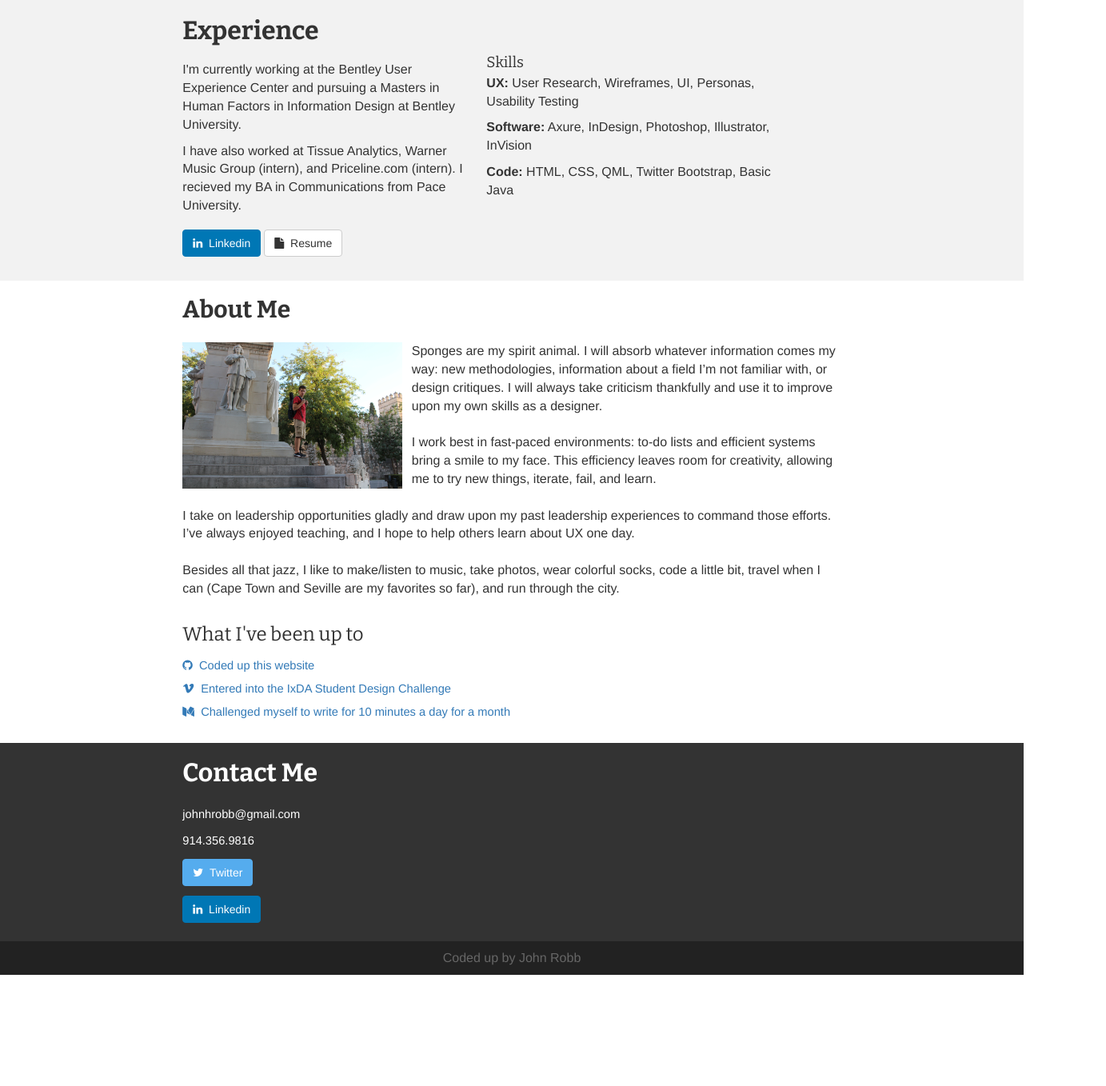
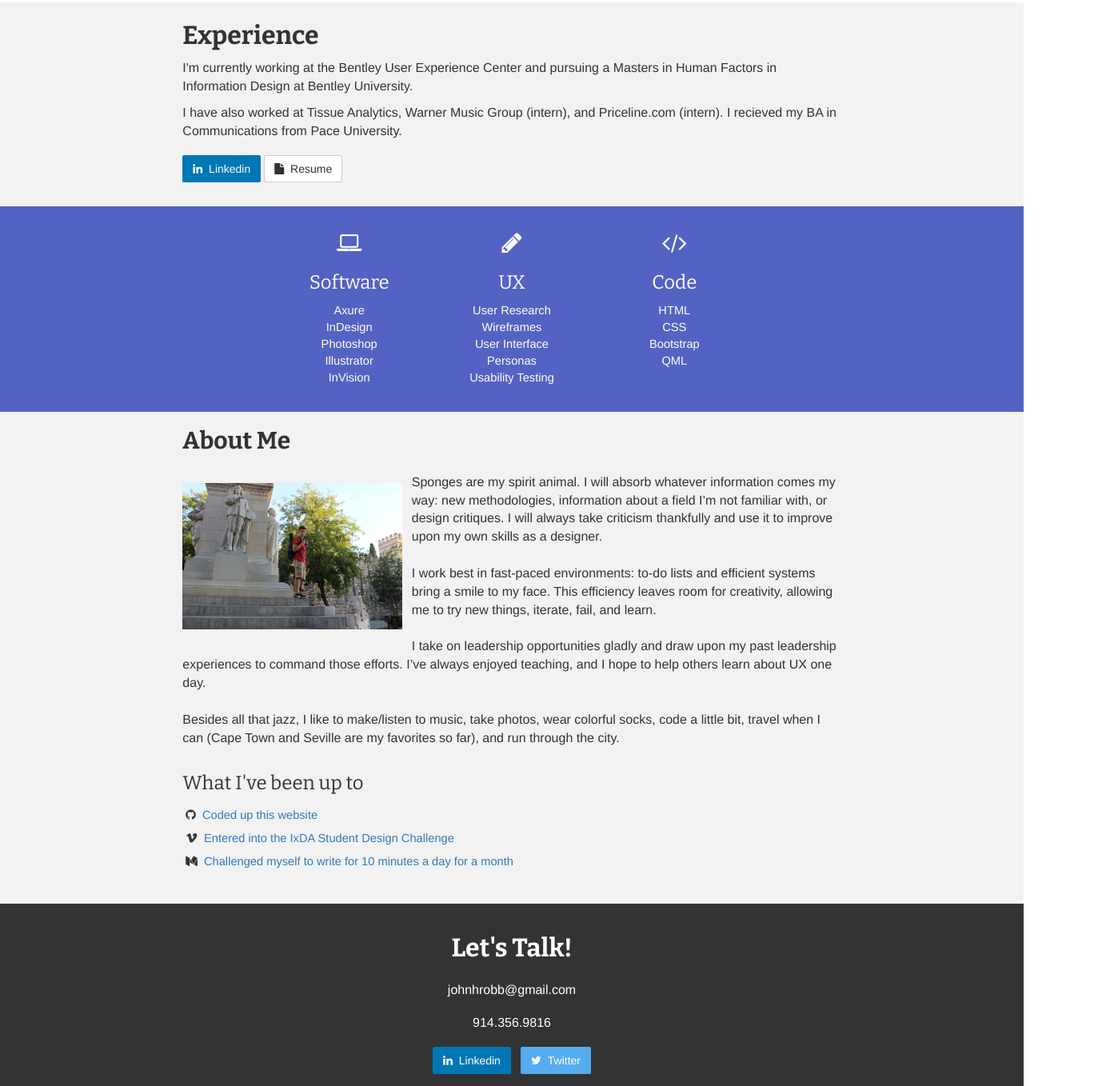
Before and after one commit to johnrobbjr/Portfolio, a plain HTML site: page index.html in a window 1280 px wide. Shown: the part 810-2168 px from the top of the page at 80% size, 1383 px wide, since content can reach past the window. Before the commit the page ends 2029 px from the top, so only its background shows below. Drawn offline with nearby package versions, Linux system fonts and the light colour scheme.

Commit message:
Homepage layout edits
Made the home page much better looking
Close to being finished

```diff
--- a/index.html
+++ b/index.html
@@ -55,10 +55,11 @@
     </div>
   </div>
 
-  <div class="container work">
-    <h1 class="col-md-offset-2">My Work</h1>
+  <div class="container-fluid work">
+  <div class="container col-md-8 col-md-offset-2">
+    <h1>My Work</h1>
 
-    <div class="container-nopad col-md-offset-2 col-md-4">
+    <div class="col-md-6" style="padding: 0">
       <table>
         <tr>
           <td>
@@ -74,7 +75,9 @@
           </td>
         </tr>
       </table>
+    </div>
 
+    <div class="col-md-6" style="padding: 0">
       <table>
         <tr>
           <td>
@@ -92,8 +95,7 @@
       </table>
     </div>
 
-
-    <div class="container-nopad col-md-4">
+    <div class="col-md-6" style="padding: 0">
       <table>
         <tr>
           <td>
@@ -109,7 +111,9 @@
           </td>
         </tr>
       </table>
+    </div>
 
+    <div class="col-md-6" style="padding: 0">
       <table>
         <tr>
           <td>
@@ -128,11 +132,11 @@
     </div>
 
   </div> <!-- End Work Section-->
+</div>
 
 <div class="container-fluid xp">
-    <div class="container col-md-offset-2">
+  <div class="container col-md-offset-2 col-md-8">
     <h1>Experience</h1>
-      <div class="container col-sm-9 col-md-4" style="padding:0; padding-right: 24px;">
       <p style="margin-top:8px">
         I'm currently working at the Bentley User Experience Center and pursuing a Masters in Human Factors in Information Design at Bentley University.
       </p>
@@ -146,20 +150,47 @@
       <a href="http://johnrobbdesign.com/publicfiles/John%20Robb.pdf" class="btn btn-default" role="button">
         <i class="fa fa-file"></i>&nbsp;&nbsp;Resume
       </a>
-
+  </div>
 </div>
 
-      <div class="container col-xs-12 col-sm-9 col-md-4" style="padding:0;">
-
-        <h3>Skills</h3>
-        <p>
-          <b>UX:</b> User Research, Wireframes, UI, Personas, Usability Testing
-        <p>
-          <b>Software:</b> Axure, InDesign, Photoshop, Illustrator, InVision
-        </p>
-        <p>
-          <b>Code:</b> HTML, CSS, QML, Twitter Bootstrap, Basic Java
-        </p>
+  <div class="container-fluid skills">
+    <div class="container col-sm-offset-1 col-sm-10 col-md-offset-2 col-md-8 col-lg-offset-3 col-lg-6">
+      <div class="col-sm-4 text-center center-block" style="margin-top: 32px;">
+        <i class="fa fa-laptop fa-2x"></i>
+        <h3>Software</h3>
+        Axure
+        <br/>
+        InDesign
+        <br/>
+        Photoshop
+        <br/>
+        Illustrator
+        <br/>
+        InVision
+      </div>
+      <div class="col-sm-4 text-center" style="margin-top: 32px;">
+        <i class="fa fa-pencil fa-2x"></i>
+        <h3>UX</h3>
+        User Research
+        <br/>
+        Wireframes
+        <br/>
+        User Interface
+        <br/>
+        Personas
+        <br/>
+        Usability Testing
+      </div>
+      <div class="col-sm-4 text-center" style="margin-top: 32px;">
+        <i class="fa fa-code fa-2x"></i>
+        <h3>Code</h3>
+        HTML
+        <br/>
+        CSS
+        <br/>
+        Bootstrap
+        <br/>
+        QML
       </div>
     </div>
   </div>
@@ -167,7 +198,7 @@
   <div class="container-fluid about">
     <div class="container col-md-offset-2 col-md-8">
       <h2>About Me</h2>
-        <img class="img-responsive col-xs-6 col-md-4" src="img/seville.jpg" alt="About Me Image" style="float:left; padding: 0; margin-right:12px; margin-bottom:12px;">
+      <img class="img-responsive col-xs-12 col-sm-6 col-md-4" src="img/seville.jpg" alt="About Me Image">
       <p>
         Sponges are my spirit animal. I will absorb whatever information comes my way: new methodologies, information about a field I’m not familiar with, or design critiques. I will always take criticism thankfully and use it to improve upon my own skills as a designer.
         <br/>
@@ -179,10 +210,10 @@
       </p>
 
       <h3 style="margin-top: 32px; margin-bottom: 16px;">What I've been up to</h3>
-      <ul>
-        <li><a href="https://github.com/johnrobbjr/Portfolio"><i class="fa fa-github"></i> &nbsp;Coded up this website</a></li>
-        <li><a href="https://vimeo.com/150081103"><i class="fa fa-vimeo"></i> &nbsp;Entered into the IxDA Student Design Challenge</a></li>
-        <li><a href="https://medium.com/@johnrobbjr"><i class="fa fa-medium"></i> &nbsp;Challenged myself to write for 10 minutes a day for a month</a></li>
+      <ul class="fa-ul">
+        <li><i class="fa fa-github"></i><a href="https://github.com/johnrobbjr/Portfolio">Coded up this website</a></li>
+        <li><i class="fa fa-vimeo"></i><a href="https://vimeo.com/150081103">Entered into the IxDA Student Design Challenge</a></li>
+        <li><i class="fa fa-medium"></i><a href="https://medium.com/@johnrobbjr">Challenged myself to write for 10 minutes a day for a month</a></li>
       </ul>
 
     </div>
@@ -191,15 +222,12 @@
 
   <!--CONTACT-->
   <div class="container-fluid contact">
-    <div class="container col-md-offset-2 col-md-8">
-      <h1>Contact Me</h1>
-      <ul>
-        <li>johnhrobb@gmail.com</li>
-        <li>914.356.9816</li>
-        <li><a href="https://twitter.com/johnrobbdesign" class="btn btn-twitter" role="button"><i class="fa fa-twitter"></i>&nbsp;&nbsp;Twitter</a></li>
-        <li><a href="https://linkedin.com/in/johnrobbjr" class="btn btn-linkedin" role="button"><i class="fa fa-linkedin"></i>&nbsp;&nbsp;Linkedin</a></li>
-
-      </ul>
+    <div class="container col-md-offset-2 col-md-8 text-center">
+      <h1>Let's Talk!</h1>
+        <p>johnhrobb@gmail.com</p>
+        <p>914.356.9816</p>
+        <a href="https://linkedin.com/in/johnrobbjr" class="btn btn-linkedin" role="button"><i class="fa fa-linkedin"></i>&nbsp;&nbsp;Linkedin</a>
+        <a href="https://twitter.com/johnrobbdesign" class="btn btn-twitter" role="button"><i class="fa fa-twitter"></i>&nbsp;&nbsp;Twitter</a>
     </div>
   </div>
 
--- a/robbstrap.css
+++ b/robbstrap.css
@@ -1,9 +1,3 @@
-/*
-
-Maroon: #8c332f
-
-*/
-
 html {
   position: relative;
   min-height: 100%;
@@ -12,7 +6,6 @@ html {
 body {
     /*padding-top: 50px; /*for navbar*/
     margin-bottom: 40px; /*for footer*/
-  /*  font-family: "Open Sans";*/
     font-size: 11pt;
 }
 
@@ -51,6 +44,10 @@ p {
   font-size: 12pt;
 }
 
+.btn {
+  border-radius: 2px !important;
+}
+
 .caption {
   margin-top: -20px;
   margin-bottom: 16px;
@@ -63,10 +60,6 @@ p {
   color: #fff;
 }
 
-.handshake img {
-  max-height: 360px;
-}
-
 .handshake p {
   font-family: "bitter";
   font-size: 12pt;
@@ -77,6 +70,8 @@ p {
   margin-bottom: 0;
   padding-bottom: 0;
 }
+
+/* Intro Section*/
 
 .intro {
   position: relative;
@@ -140,7 +135,8 @@ p {
 
 .xp {
   background-color: #f2f2f2;
-  margin-top: 18px;
+  height: 100%;
+  margin-top: 24px;
 }
 
 .xp .container {
@@ -153,7 +149,6 @@ p {
 }
 
 .xp h2 {
-  color: #999;
   font-size: 18pt;
   font-weight: 400;
   margin-bottom: 4px;
@@ -184,18 +179,46 @@ p {
   margin-bottom: 12px;
 }
 
+/* Skills Section */
+.skills {
+  background-color: #5462C3;
+  height: 100%;
+  padding-bottom: 32px;
+  color: #fff;
+}
+
+.skills h3 {
+  margin-bottom: 12px;
+}
+
+.skills p {
+  line-height: 40px;
+}
+
 /* About Section */
 
 .about {
-  padding-bottom: 18px;
+  padding-bottom: 32px;
+  background-color: #f2f2f2;
 }
 
 .about ul{
-  list-style: none;
+  margin-left: -4px;
 }
 
 .about li{
-  margin: 8px 0;
+  margin: 8px 8px;
+}
+
+.about i{
+  margin-right: 8px;
+  color: #333;
+}
+
+.about img {
+  float: left;
+  padding: 0;
+  margin: 12px 12px 12px 0;
 }
 
 
@@ -204,16 +227,17 @@ p {
 .contact {
   background-color: #333;
   color: #fff;
-  padding-bottom: 12px;
+  padding-bottom: 24px;
+  padding-top: 18px;
 }
 
-.contact li{
-  margin: 12px 0;
+.contact p {
+  margin-bottom: 18px;
 }
 
-.contact ul{
-  list-style: none;
-  padding-left: 0px;
+.contact a {
+  margin: 0 4px;
+  margin-bottom: 12px;
 }
 
 .footer {
```
Lines whose indentation alone changed are shown as unchanged.
